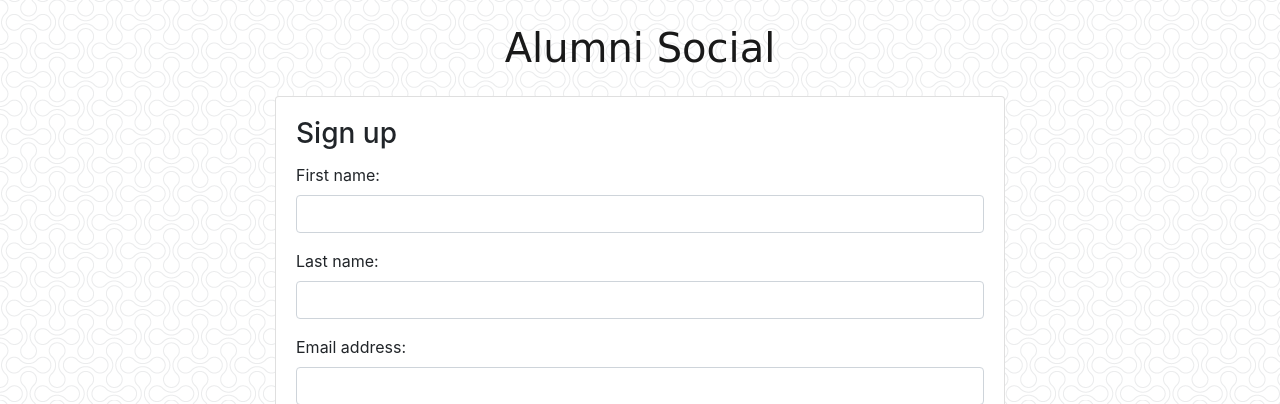
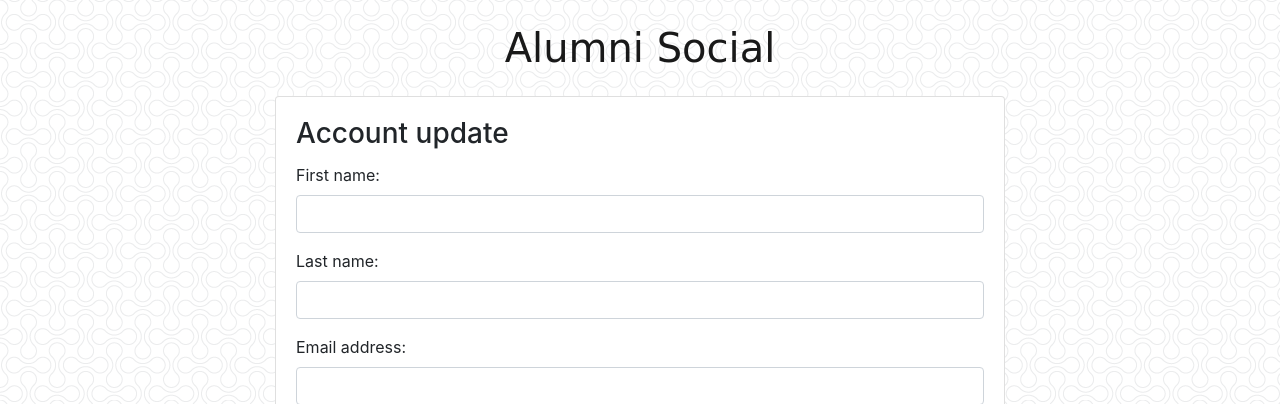
Before and after one commit to krdpk17/django-alumni, a Django app: template alumnisystem/templates/account_update.html in a window 1280 px wide. Shown: the top 404 px of the page. Run offline with Django 3.2, Linux system fonts and the light colour scheme; the template is opened without the code that fills it: values that come from a table or form of the project are taken from there, others are empty; some libraries are stand-ins or nearby versions; some web fonts are replaced.

Commit message:
bug fix: update page should show update as the heading

```diff
--- a/alumnisystem/templates/signup.html
+++ b/alumnisystem/templates/signup.html
@@ -15,7 +15,7 @@
       <div class="col-lg-8 col-md-10 col-sm-12">
         <div class="card">
           <div class="card-body">
-            <h3 class="card-title">Sign up</h3>
+            <h3 class="card-title">{% block  heading %}Sign up{% endblock heading  %}</h3>
             <form method="post" novalidate>
               {% csrf_token %}
               {% include 'includes/form.html' with form=form %}
```
